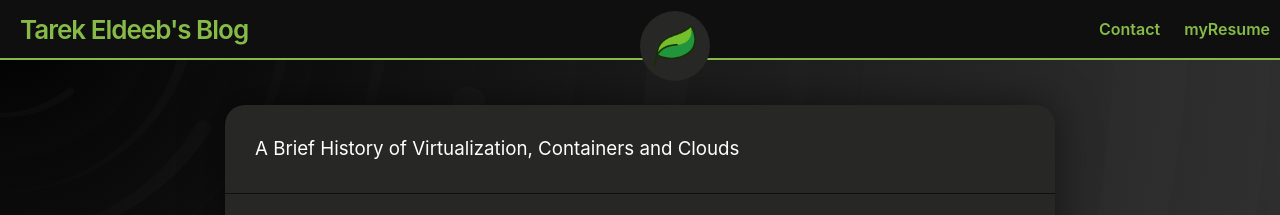
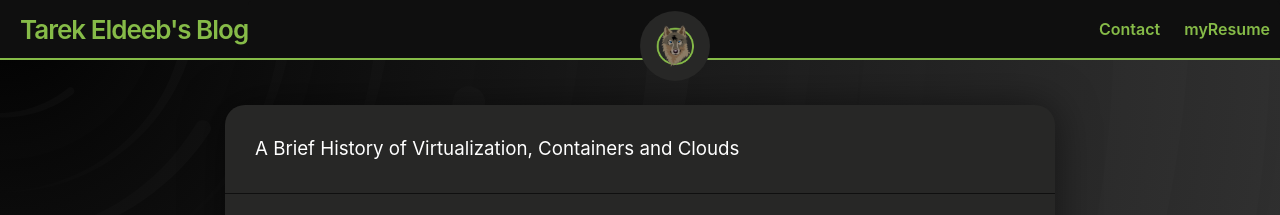
Before and after one commit to tarekeldeeb/tarekeldeeb.github.io, a Jekyll site: the page built from index.md, in a window 1280 px wide. Shown: the top 215 px of the page. Built offline with Jekyll 4.4.1, drawn with Linux system fonts in a browser that asks for light colours; some web fonts are replaced.

Commit message:
Updated the default icon

```diff
--- a/_sass/leaf.scss
+++ b/_sass/leaf.scss
@@ -1,4 +1,4 @@
-$base-font-family: -apple-system, BlinkMacSystemFont, "Segoe UI", "Segoe UI Symbol", "Segoe UI Emoji", "Apple Color Emoji", Roboto, Helvetica, Arial, sans-serif !default;
+$base-font-family: Amiri, -apple-system, BlinkMacSystemFont, "Segoe UI", "Segoe UI Symbol", "Segoe UI Emoji", "Apple Color Emoji", Roboto, Helvetica, Arial, sans-serif !default;
 $code-font-family: "Menlo", "Inconsolata", "Consolas", "Roboto Mono", "Ubuntu Mono", "Liberation Mono", "Courier New", monospace;
 $base-font-size:   16px !default;
 $base-font-weight: 400 !default;
```
Also changed, not shown: assets/default-icon.png.
